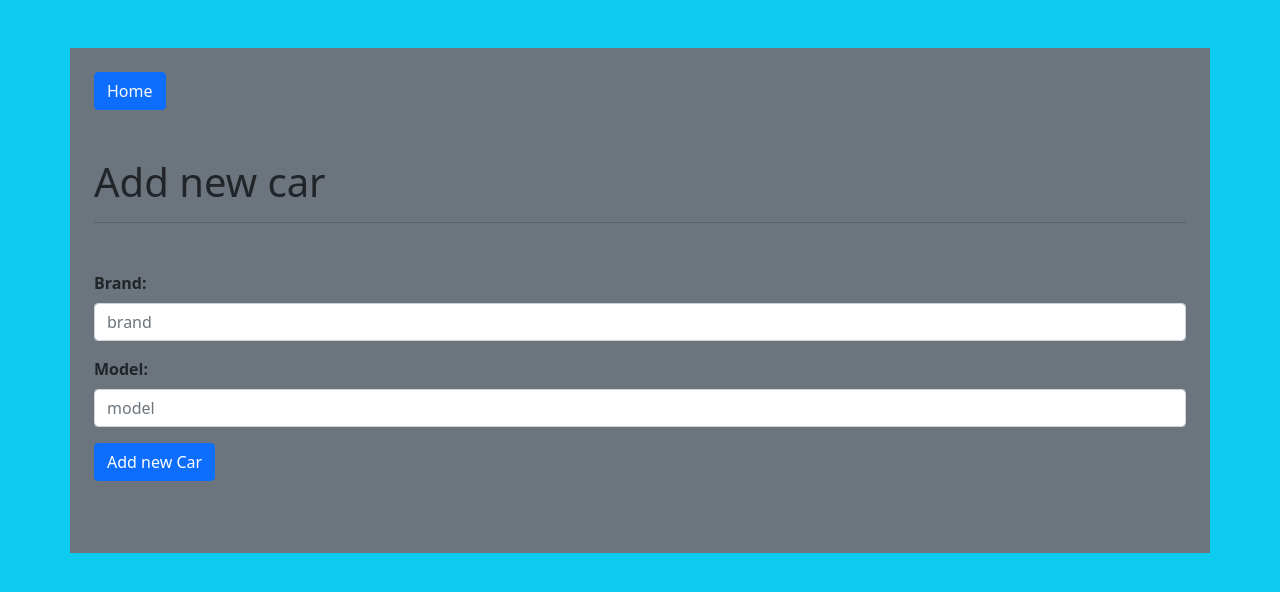
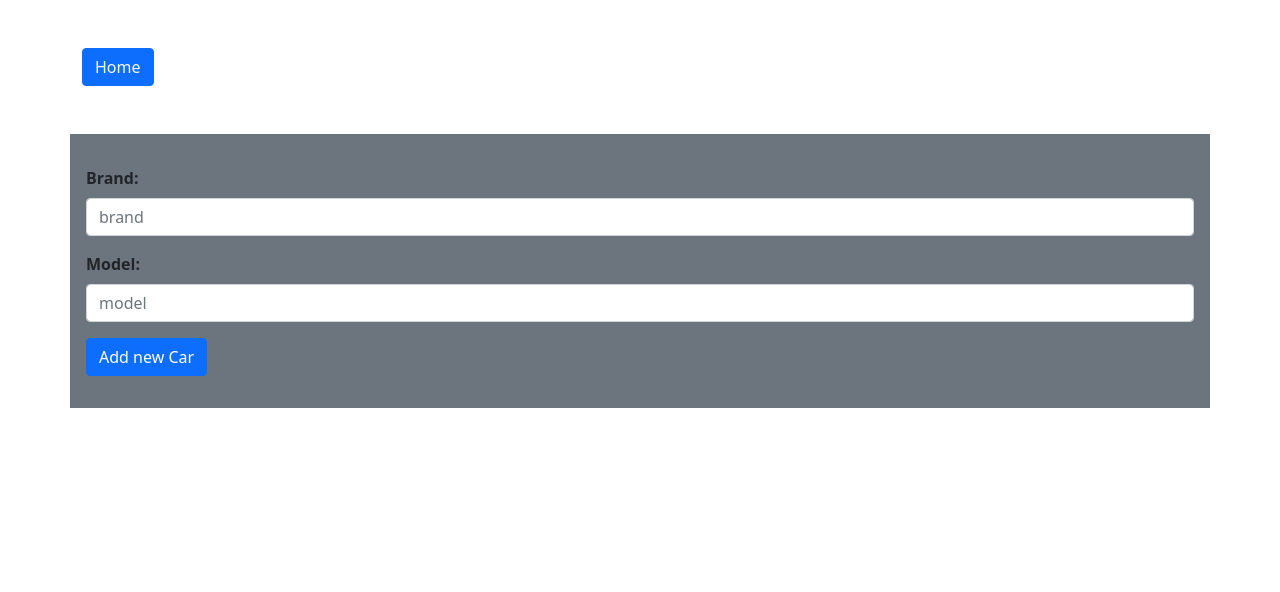
Before and after one commit to becodeorg/verou-3-crud-JawidForotan, a PHP site: page /View/create.php?action=create in a window 1280 px wide. Shown: the top 592 px of the page. Run offline with PHP 8.4, Linux system fonts and the light colour scheme; tables that the repository leaves empty or names only in its code hold one stand-in row (values such as "Sample post").

Commit message:
Extra style added to the forms.

```diff
--- a/crud/View/create.php
+++ b/crud/View/create.php
@@ -6,19 +6,16 @@
     <meta name="viewport" content="width=device-width, initial-scale=1, shrink-to-fit=no">
     <link rel="stylesheet" href="https://cdn.jsdelivr.net/npm/bootstrap@5.0.2/dist/css/bootstrap.min.css"  integrity="sha384-EVSTQN3/azprG1Anm3QDgpJLIm9Nao0Yz1ztcQTwFspd3yD65VohhpuuCOmLASjC" crossorigin="anonymous">
 </head>
-<body class="bg-info">
-    <div class="container my-5 p-4 bg-secondary">
-        <div>
+    <body>
+        <div class="container mt-5">
             <button class="btn btn-primary"><a href="../index.php" class="text-light text-decoration-none">Home</a></button>
         </div>
-        <form action="../index.php?action=create" method="POST" class="my-5">
-                <h1>Add new car</h1>
-                <hr class="mb-5">
+        <form action="../index.php?action=create" method="POST" class="container mt-5 p-3 bg-secondary">
             <div class="form-group my-3">
                 <label class="form-label fw-bold">Brand:</label>
                 <input type="text" class="form-control" name="brand" placeholder="brand">
             </div>
-                <div class="form-group   my-3">
+            <div class="form-group my-3">
                 <label class="form-label fw-bold">Model:</label>
                 <input type="text" class="form-control" name="model" placeholder="model">
             </div>
@@ -26,6 +23,5 @@
                 <button  name="submit" class="btn btn-primary">Add new Car</button>
             </div>
         </form>
-    </div>
     </body>
 </html>
--- a/crud/View/read.php
+++ b/crud/View/read.php
@@ -6,12 +6,12 @@
         <meta name="viewport" content="width=device-width, initial-scale=1, shrink-to-fit=no">
         <link rel="stylesheet" href="https://cdn.jsdelivr.net/npm/bootstrap@5.0.2/dist/css/bootstrap.min.css"  integrity="sha384-EVSTQN3/azprG1Anm3QDgpJLIm9Nao0Yz1ztcQTwFspd3yD65VohhpuuCOmLASjC" crossorigin="anonymous">
     </head>
-    <body class="bg-info">
+    <body>
         <div class="container my-5">
-                <div class="d-flex justify-content-start my-4">
-                <button class="btn btn-primary me-5"><a href="View/create.php?action=create" class="text-light text-decoration-none">Add Car</a></button>
+            <div class="d-flex justify-content-center">
                 <h1>Car collection</h1>
             </div>
+            <button class="btn btn-primary mb-4"><a href="View/create.php?action=create" class="text-light text-decoration-none">Add new Car</a></button>
             <table class="table table-secondary">
                 <thead class="table-dark">
                     <tr>
--- a/crud/View/update.php
+++ b/crud/View/update.php
@@ -11,8 +11,7 @@
         <div class="form-group my-3">
             <button name="home" class="btn btn-primary"><a href="./index.php" class="text-light text-decoration-none">Home</a></button>
         </div>
-        <form action="" method="POST" class="my-5">
-                <hr class="mb-5">
+        <form action="" method="POST" class="my-5 bg-secondary p-3">
             <div class="form-group my-3">
                 <label class="form-label fw-bold">Brand:</label>
                 <input type="text" class="form-control" name="brand" placeholder="brand">
```
Also changed, not shown: crud/Model/card.php (+10 -5 lines), crud/index.php (+3 -7 lines). Lines whose indentation alone changed are shown as unchanged.
